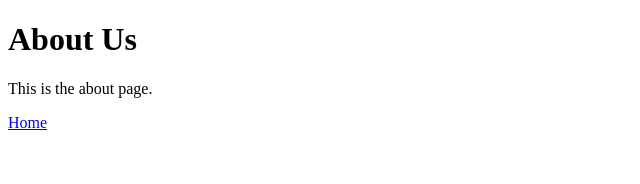
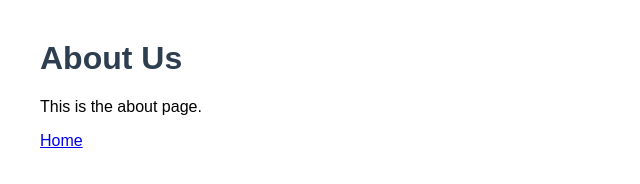
Before and after one commit to ramneek3/git-assignment, a plain HTML site: page about.html in a window 1280 px wide. Shown: the whole page, without its empty margins (0-640 px from the left). Drawn offline with Linux system fonts and the light colour scheme.

Commit message:
Add style.css and link it from about.html
Co-Authored-By: Claude Sonnet 5.5 <noreply@anthropic.com>
Claude-Session: https://claude.ai/code/session_01P5M1kSfQ4pCEaMC1d84vT3

```diff
--- a/about.html
+++ b/about.html
@@ -1,6 +1,6 @@
 <!DOCTYPE html>
 <html lang="en">
-<head><meta charset="UTF-8"><title>About</title></head>
+<head><meta charset="UTF-8"><title>About</title><link rel="stylesheet" href="style.css"></head>
 <body>
   <h1>About Us</h1>
   <p>This is the about page.</p>
--- /dev/null
+++ b/style.css
@@ -0,0 +1,2 @@
+body { font-family: Arial, sans-serif; margin: 40px; }
+h1 { color: #2c3e50; }
```
